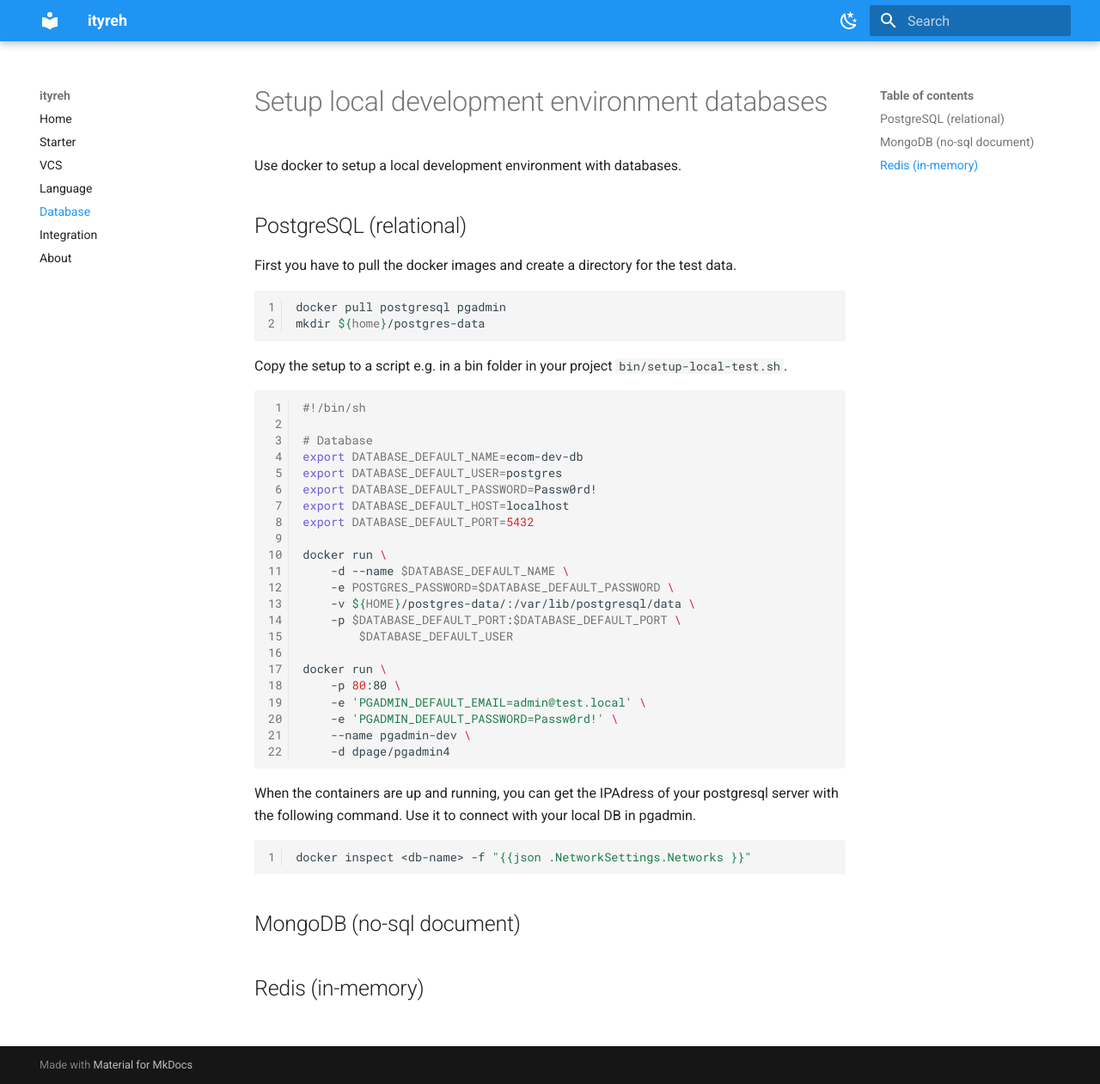
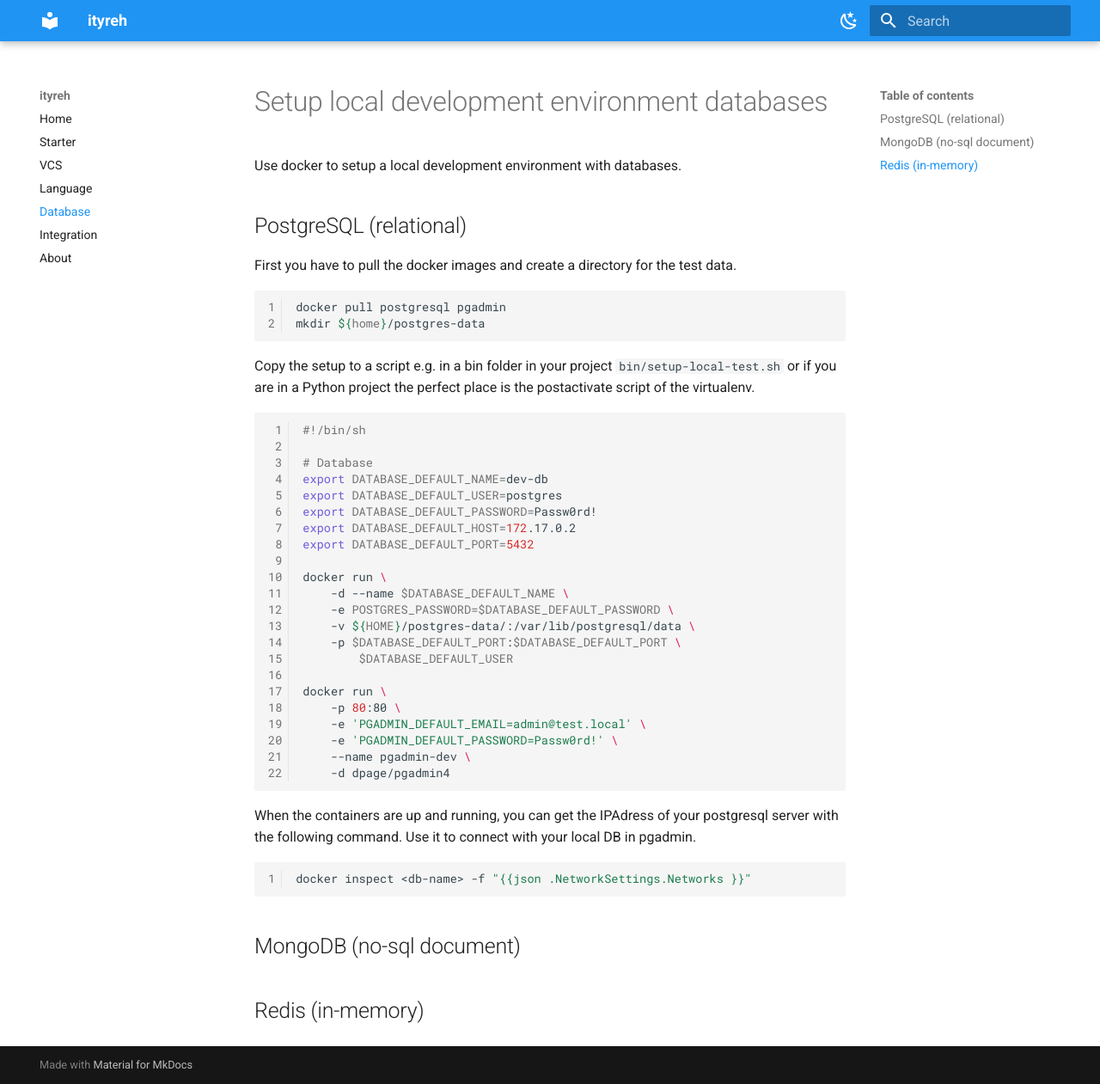
Before and after one commit to ityreh/docs, an MkDocs documentation site: the page built from docs/database.md, in a window 1280 px wide and 1261 px high. Shown: the whole window at 86% size. Built offline with MkDocs 1.6.1 and Material for MkDocs 9.7.7, drawn with Linux system fonts in a browser that asks for light colours.

Commit message:
docs(database): add python example

````diff
--- a/docs/database.md
+++ b/docs/database.md
@@ -11,16 +11,16 @@ docker pull postgresql pgadmin
 mkdir ${home}/postgres-data
 ```
 
-Copy the setup to a script e.g. in a bin folder in your project `bin/setup-local-test.sh`.
+Copy the setup to a script e.g. in a bin folder in your project `bin/setup-local-test.sh` or if you are in a Python project the perfect place is the postactivate script of the virtualenv.
 
 ```sh
 #!/bin/sh
 
 # Database
-export DATABASE_DEFAULT_NAME=ecom-dev-db
+export DATABASE_DEFAULT_NAME=dev-db
 export DATABASE_DEFAULT_USER=postgres
 export DATABASE_DEFAULT_PASSWORD=Passw0rd!
-export DATABASE_DEFAULT_HOST=localhost
+export DATABASE_DEFAULT_HOST=172.17.0.2
 export DATABASE_DEFAULT_PORT=5432
 
 docker run \
````
